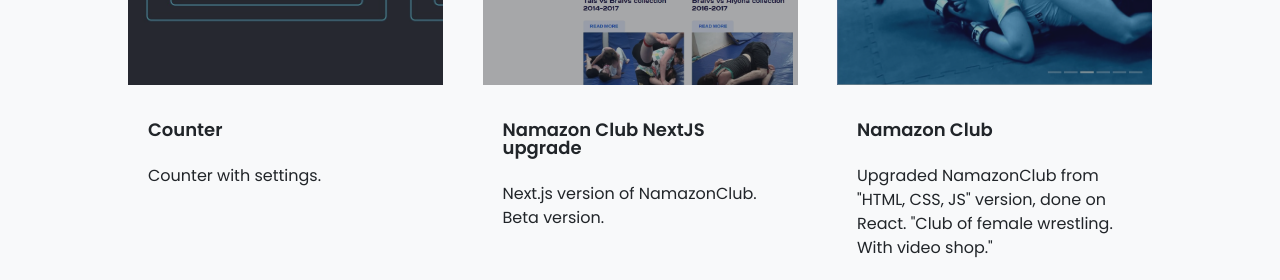
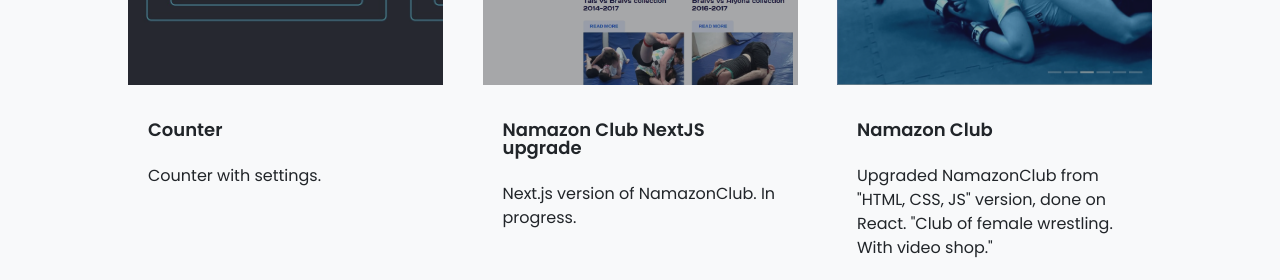
Before and after one commit to braivs/portfolio, a React (Create React App) app: page / in a window 1280 px wide. Shown: the part 3091-3371 px from the top of the page. Built offline with nearby package versions, Linux system fonts and the light colour scheme.

Commit message:
update Namazon project, add CNAME

```diff
--- a/src/components/Portfolio/projects/Projects.tsx
+++ b/src/components/Portfolio/projects/Projects.tsx
@@ -84,15 +84,15 @@
     {
         id: v1(),
         title: 'Namazon Club NextJS upgrade',
-        description: 'Next.js version of NamazonClub. Beta version.',
-        link: 'https://namazon-new-disign.vercel.app',
+        description: 'Next.js version of NamazonClub. In progress.',
+        link: 'https://namazon.club',
         img: {backgroundImage: `url(${NamazonNewDesign})`}
     },
     {
         id: v1(),
         title: 'Namazon Club',
         description: 'Upgraded NamazonClub from "HTML, CSS, JS" version, done on React. "Club of female wrestling. With video shop."',
-        link: 'https://namazon.club',
+        link: 'https://braivs.github.io/namazonclub_react',
         img: {backgroundImage: `url(${namazonImage})`}
     },
 ]
```
Also changed, not shown: 1 other file (tests, documents, lock files or other folders).
